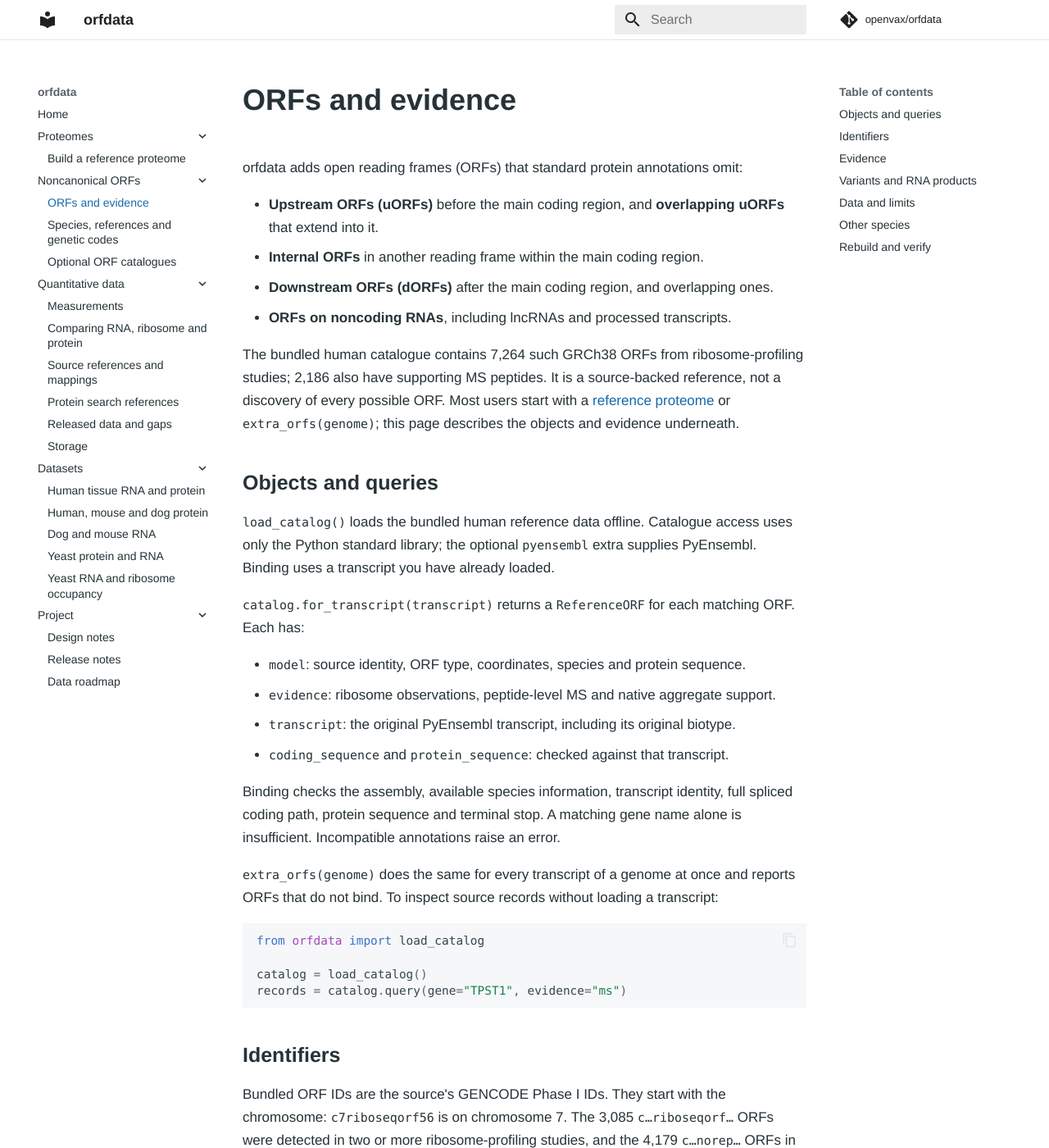
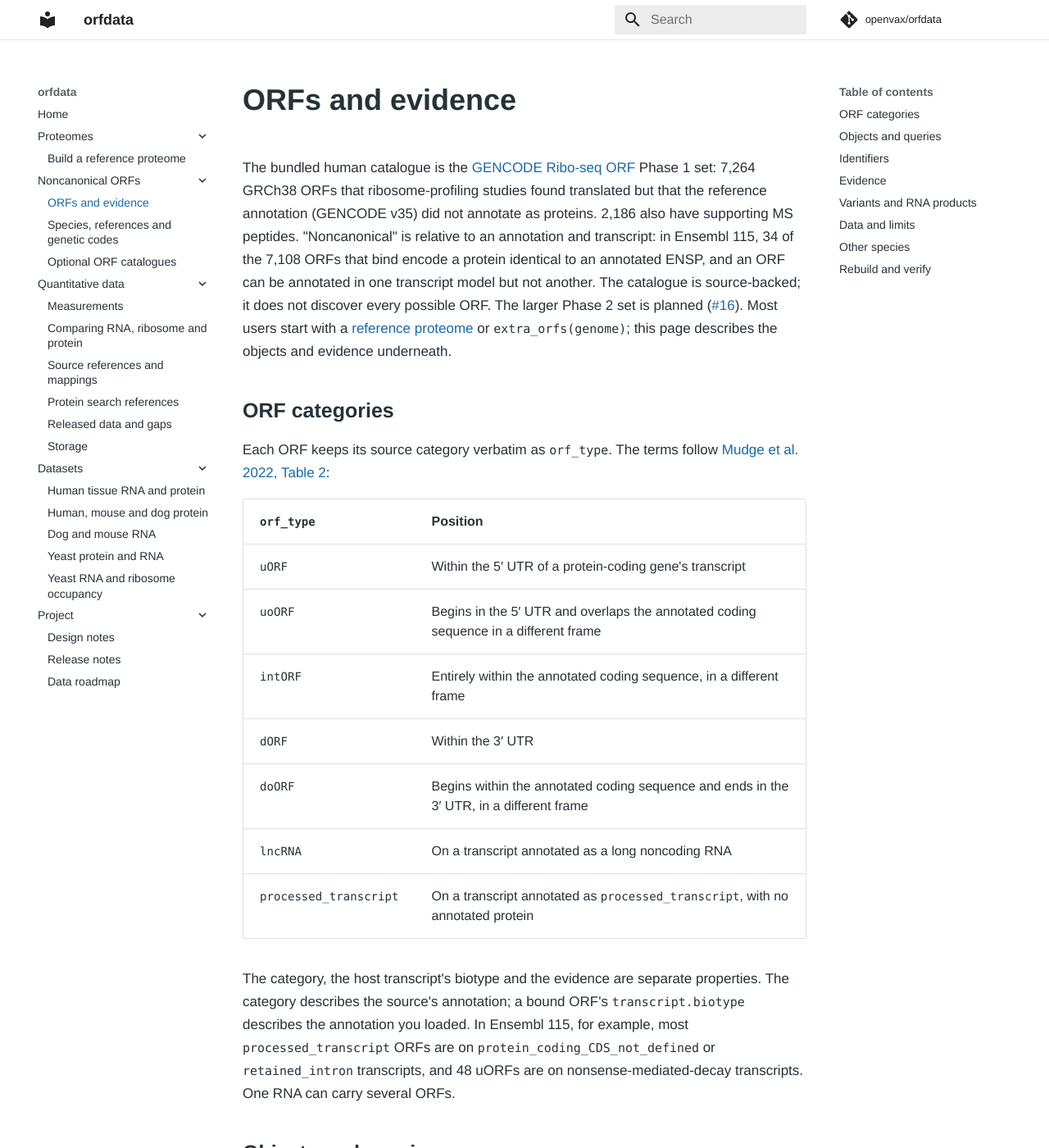
Before and after one commit to openvax/orfdata, an MkDocs documentation site: the page built from docs/reference.md, in a window 1280 px wide and 1400 px high. Shown: the whole window at 82% size. Built offline with MkDocs 1.6.1 and Material for MkDocs 9.7.7, drawn with Linux system fonts in a browser that asks for light colours; comment, search, counter and statistics services are not loaded; some of the changed text lies outside the part shown.

Commit message:
Keep ORF lookups reference-scoped and separate ORF type from biotype
ExtraORFs now keeps its resolved ReferenceContext, including when it is
empty. String lookups match transcript and gene IDs exactly: a versioned
Ensembl ID must match the loaded version, and other dotted IDs are never
stripped. Transcript and gene objects must come from the collection's
reference and version; mismatches raise instead of returning an ORF
bound elsewhere. for_gene matches the loaded annotation's genes by
default and the source catalogue's labels with source=True.

Proteome entries and FASTA headers replace the dual-meaning biotype with
transcript_biotype (host transcript in the loaded genome) and orf_type
(source category, verbatim). ReferenceORF gains orf_id/id, orf_type,
coding_blocks, transcript_id, gene, gene_id and gene_name, resolved from
the bound transcript.

Docs gain a GENCODE-aligned ORF category glossary and no longer imply
that every catalogue ORF lacks an annotated protein: 34 of the 7,108
bound to Ensembl 115 now match one.

Fixes #62. Part of #61.

Claude-Session: https://claude.ai/code/session_016N35AjLGwyYtEcjeN5k6mT

```diff
--- a/docs/reference.md
+++ b/docs/reference.md
@@ -1,18 +1,39 @@
 # ORFs and evidence
 
-orfdata adds open reading frames (ORFs) that standard protein annotations omit:
+The bundled human catalogue is the
+[GENCODE Ribo-seq ORF](https://www.gencodegenes.org/pages/riboseq_orfs/)
+Phase 1 set: 7,264 GRCh38 ORFs that ribosome-profiling studies found translated
+but that the reference annotation (GENCODE v35) did not annotate as proteins.
+2,186 also have supporting MS peptides. "Noncanonical" is relative to an
+annotation and transcript: in Ensembl 115, 34 of the 7,108 ORFs that bind encode
+a protein identical to an annotated ENSP, and an ORF can be annotated in one
+transcript model but not another. The catalogue is source-backed; it does not
+discover every possible ORF. The larger Phase 2 set is planned
+([#16](https://github.com/openvax/orfdata/issues/16)). Most users start with a
+[reference proteome](proteome.md) or `extra_orfs(genome)`; this page describes
+the objects and evidence underneath.
 
-- **Upstream ORFs (uORFs)** before the main coding region, and **overlapping
-  uORFs** that extend into it.
-- **Internal ORFs** in another reading frame within the main coding region.
-- **Downstream ORFs (dORFs)** after the main coding region, and overlapping ones.
-- **ORFs on noncoding RNAs**, including lncRNAs and processed transcripts.
+## ORF categories
 
-The bundled human catalogue contains 7,264 such GRCh38 ORFs from
-ribosome-profiling studies; 2,186 also have supporting MS peptides. It is a
-source-backed reference, not a discovery of every possible ORF. Most users start
-with a [reference proteome](proteome.md) or `extra_orfs(genome)`; this page
-describes the objects and evidence underneath.
+Each ORF keeps its source category verbatim as `orf_type`. The terms follow
+[Mudge et al. 2022, Table 2](https://pmc.ncbi.nlm.nih.gov/articles/PMC9757701/#T2):
+
+| `orf_type` | Position |
+| --- | --- |
+| `uORF` | Within the 5′ UTR of a protein-coding gene's transcript |
+| `uoORF` | Begins in the 5′ UTR and overlaps the annotated coding sequence in a different frame |
+| `intORF` | Entirely within the annotated coding sequence, in a different frame |
+| `dORF` | Within the 3′ UTR |
+| `doORF` | Begins within the annotated coding sequence and ends in the 3′ UTR, in a different frame |
+| `lncRNA` | On a transcript annotated as a long noncoding RNA |
+| `processed_transcript` | On a transcript annotated as `processed_transcript`, with no annotated protein |
+
+The category, the host transcript's biotype and the evidence are separate
+properties. The category describes the source's annotation; a bound ORF's
+`transcript.biotype` describes the annotation you loaded. In Ensembl 115, for
+example, most `processed_transcript` ORFs are on `protein_coding_CDS_not_defined`
+or `retained_intron` transcripts, and 48 uORFs are on nonsense-mediated-decay
+transcripts. One RNA can carry several ORFs.
 
 ## Objects and queries
 
@@ -55,8 +76,12 @@ and that transcript's gene (`gene_id`, an ENSG), as validated against Ensembl
 101. For an ORF on an mRNA, this is the gene of the transcript's annotated
 protein. Later releases can change both: of the 7,108 ORFs that bind to Ensembl
 115, 87 host transcripts now belong to a different ENSG and 796 gene symbols
-changed. A bound ORF's `transcript` and a proteome entry's gene fields describe
-the genome you loaded; `orf.model` keeps the source's labels.
+changed. A bound ORF's `gene_id`, `gene_name` and `transcript` describe the
+genome you loaded; `orf.model` keeps the source's labels. In
+`extra_orfs(genome)`, `for_gene` matches genes in the loaded annotation, or the
+source's labels with `source=True`. `for_transcript` and `for_gene` reject a
+transcript or gene from another reference, and a versioned Ensembl ID must match
+the loaded version.
 
 The host is one of possibly several transcripts that carry the same ORF. In
 Ensembl 115, 5,830 of the 7,108 bound ORFs have an identical spliced coding
```
Also changed, not shown: README.md (+6 -5 lines), docs/index.md (+9 -8 lines), docs/proteome.md (+13 -9 lines), 3 other files.
